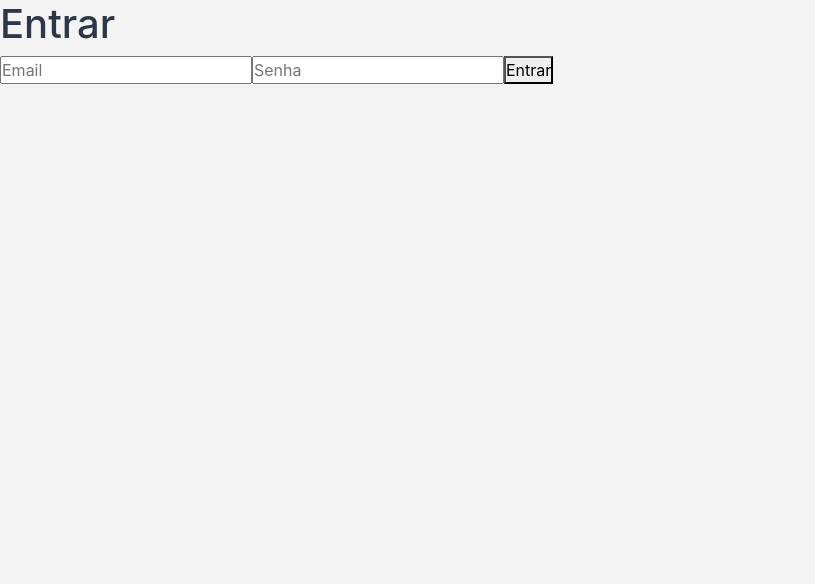
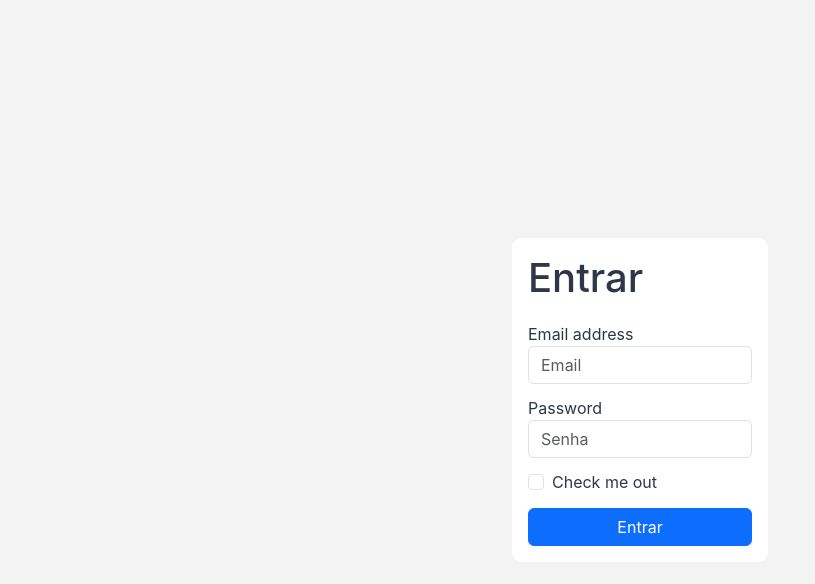
Before and after one commit to Luizz89/SoSync, a React (Vite) app: page /login in a window 1280 px wide. Shown: the top 584 px of the page, without its empty margins (0-815 px from the left). Built offline with nearby package versions, Linux system fonts and the light colour scheme; no server answers.

Commit message:
<style>[mudanças de design]
Co-Authored-By: Luiz Gabryell <luizgabryell24@gmail.com>

```diff
--- a/src/components/Layout/Sidebar.jsx
+++ b/src/components/Layout/Sidebar.jsx
@@ -13,7 +13,7 @@ function Sidebar() {
   const [modalAberto, setModalAberto] = useState(false)
 
   const menuItems = [
-    { path: '/', icon: <AiOutlineHome size={24} />, label: 'Dashboard' },
+    { path: '/dashboard', icon: <AiOutlineHome size={24} />, label: 'Dashboard' },
     { path: '/estoque', icon: <LuPackage size={24}/>, label: 'Controle de Estoque' },
     { path: '/estoque-clinica', icon: <VscArchive size={24}/>, label: 'Estoque Clínica' },
     { path: '/agenda', icon: <HiOutlineCalendar size={24} />, label: 'Agenda' },
--- a/src/pages/LoginClinica.jsx
+++ b/src/pages/LoginClinica.jsx
@@ -26,26 +26,52 @@ export default function LoginClinica() {
   }
 
   return (
-    <form onSubmit={handleSubmit}>
+    <div style={{
+        display: "flex",
+        height: "100vh",
+        justifyContent: "center",
+        alignItems: "center",
+    }}>
+        <form onSubmit={handleSubmit} style={{
+        backgroundColor: "white",
+        width: "20%",
+        padding: "1rem",
+        display: "flex",
+        flexDirection: "column",
+        gap: "0.75rem",
+        borderRadius: "0.6rem"}}>
             <h1>Entrar</h1>
+            <div class="form-group">
+                <label for="exampleInputEmail1">Email address</label>
                 <input
+                class="form-control"
                 type="email"
                 placeholder="Email"
                 value={email}
                 onChange={(e) => setEmail(e.target.value)}
                 required
                 />
+            </div>
+            <div className="form-group">
+                <label for="exampleInputPassword1">Password</label>
                 <input
+                class="form-control"
                 type="password"
                 placeholder="Senha"
                 value={password}
                 onChange={(e) => setPassword(e.target.value)}
                 required
                 />
+            </div>
+            <div class="form-group form-check">
+                <input type="checkbox" class="form-check-input" id="exampleCheck1"/>
+                <label class="form-check-label" for="exampleCheck1">Check me out</label>
+            </div>
             {error && <p style={{ color: 'red' }}>{error}</p>}
-      <button type="submit" disabled={loading}>
+            <button className="btn btn-primary" type="submit" disabled={loading}>
             {loading ? 'Entrando...' : 'Entrar'}
             </button>
         </form>
+    </div>
   )
 }
```
Lines whose indentation alone changed are shown as unchanged.
